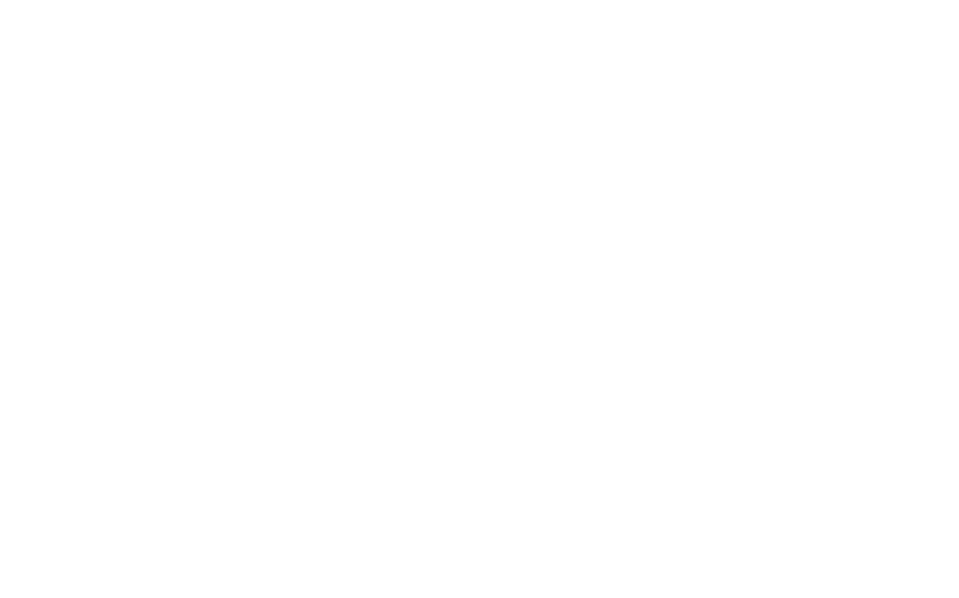
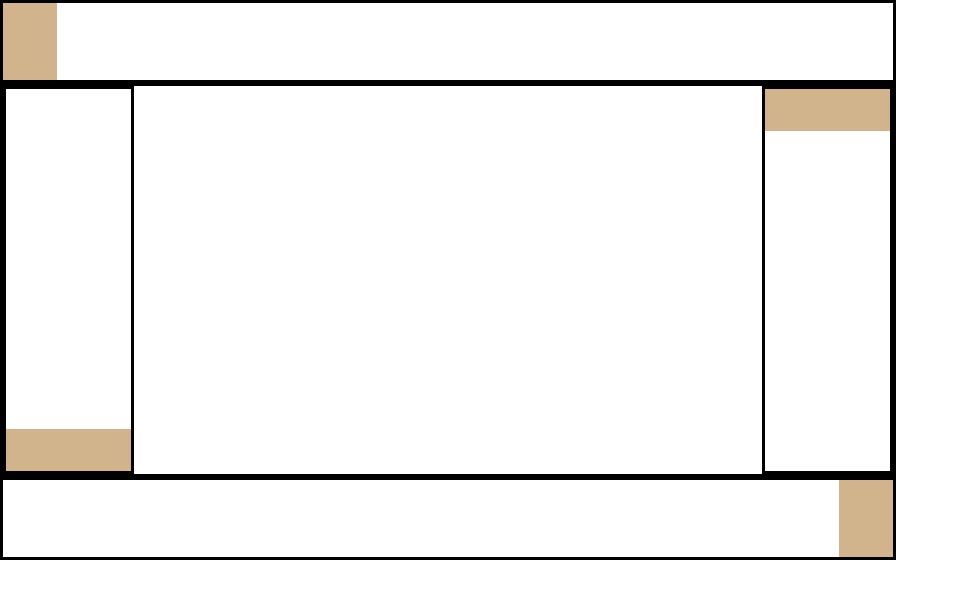
Before and after one commit to Craeewan/Project-Monopoly, a plain HTML site: page boardGame.html in a window 1280 px wide. Shown: the whole page, without its empty margins (0-959 px from the left). Drawn offline with Linux system fonts and the light colour scheme.

Commit message:
basic board setup

```diff
--- a/boardGame.html
+++ b/boardGame.html
@@ -15,9 +15,7 @@
 
         </div>
         <div class="flexRow2">
-            <div class="innerContainer">
 
-            </div>
         </div>
         <div class="flexRow3">
 
--- a/boardGame.js
+++ b/boardGame.js
@@ -1,22 +1,54 @@
 //// Monopoly the Drinking Game
 $(document).ready(function() {
-
+    // Board game setup
+    // Board should be built with flexboxes consiting of:
+    // One main box.
+    // Three flex rows. THe second row should have Three flex columns. One column will be reversed.
+    // The Second flex row will be reversed
     let $spacesArray = [];
 
-    // Board game setup
     let $createBoard = () => {
+        // create flexCol1, flexCol2, and innerContainer
+        $flexCol1 = $('<div>').addClass('flexCol1');
+        $innerContainer = $('<div>').addClass('innerContainer');
+        $flexCol2 = $('<div>').addClass('flexCol2');
+
+        // append flexCol1&2 to flexRow2
+        $flexRow2 = $('.flexRow2');
+        $flexRow2.append($flexCol1);
+        $flexRow2.append($innerContainer)
+        $flexRow2.append($flexCol2);
+
         // create 32 spaces
         for (var i = 0; i < 32; i++) {
-            let $space = $('<div>').addClass('space' + i, 'spaces');
+            let $space = $('<div>').addClass('space' + i).addClass('spaces');
             $spacesArray.push($space);
             console.log($spacesArray);
         }
-        // append first 8 spaces to flexRow1
+        // append first 9 spaces to flexRow1
         $flexRow1 = $('.flexRow1');
-        for (var i = 0; i < 8; i++) {
+        for (var i = 0; i < 9; i++) {
             $flexRow1.append($spacesArray[i]);
         }
-
+        // append spaces 9 through 15 to flexCol1
+        for (var i = 9; i < 16; i++) {
+            $flexCol1.append($spacesArray[i]);
+        }
+        // append spaces 16 through 25 to flexRow3
+        $flexRow3 = $('.flexRow3');
+        for (var i = 16; i < 25; i++) {
+            $flexRow3.append($spacesArray[i]);
+        }
+        // append spaces 25 through 31 to flexCol2
+        for (var i = 25; i < 32; i++) {
+            $flexCol2.append($spacesArray[i]);
+        }
+        // add "corner" class
+        $spacesArray[0].addClass('corner');
+        $spacesArray[8].addClass('corner');
+        $spacesArray[16].addClass('corner');
+        $spacesArray[24].addClass('corner');
     }
 
+    $createBoard();
 });
--- a/css/style.css
+++ b/css/style.css
@@ -7,12 +7,56 @@ body {
     width: 100vw;
 }
 
-gameContainer {
-    /*height: 70%;
-    width: 70%;*/
+.gameContainer {
+    height: 70%;
+    width: 70%;
+    display: flex;
+    flex-direction: column;
+    flex-wrap: wrap;
+}
+
+.spaces {
+    border-style: solid;
+    color: tan;
+}
+
+.flexRow1 {
+    border-style: solid;
+    flex: 1;
     display: flex;
 }
 
-innerContainer {
-    height:
+.flexRow2 {
+    border-style: solid;
+    flex: 5;
+    display: flex;
+    flex-direction: row-reverse;
 }
+
+.flexCol1 {
+    border-style: solid;
+    display: flex;
+    flex: 1;
+    flex-wrap: wrap;
+    flex-direction: column;
+}
+
+.flexCol2 {
+    border-style: solid;
+    display: flex;
+    flex: 1;
+    flex-wrap: wrap;
+    flex-direction: column-reverse;
+}
+
+.innerContainer {
+    display: flex;
+    flex: 5;
+}
+
+.flexRow3 {
+    border-style: solid;
+    flex: 1;
+    display: flex;
+    flex-direction: row-reverse;
+}
```
